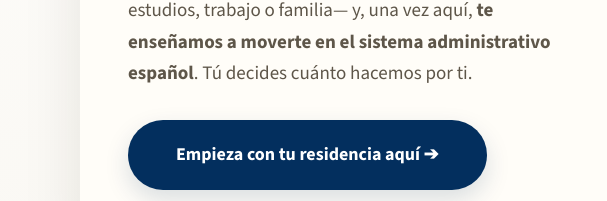
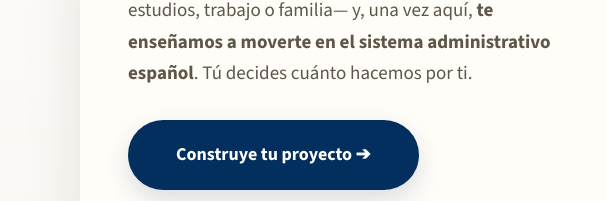
Before and after one commit to noranuzar/gestionaseguro, a plain HTML site: page index.html in a window 1280 px wide. Shown: the part 599-800 px from the top of the page, 0-607 px from the left. Drawn offline with nearby package versions, Linux system fonts and the light colour scheme.

Commit message:
Update index.html

```diff
--- a/index.html
+++ b/index.html
@@ -1865,7 +1865,7 @@ object-position: 25% center;
       <div class="hero-cta-bloque">
         <div style="display: flex; gap: 12px; flex-wrap: wrap; width: 100%; margin-top: 6px;">
           <a href="#etapas" class="nav-cta cta-grande cta-primario" style="min-width: 240px; justify-content: center;">
-            Empieza con tu residencia aquí ➔
+            Construye tu proyecto ➔
                   </a>
         </div>
              </div>
```
